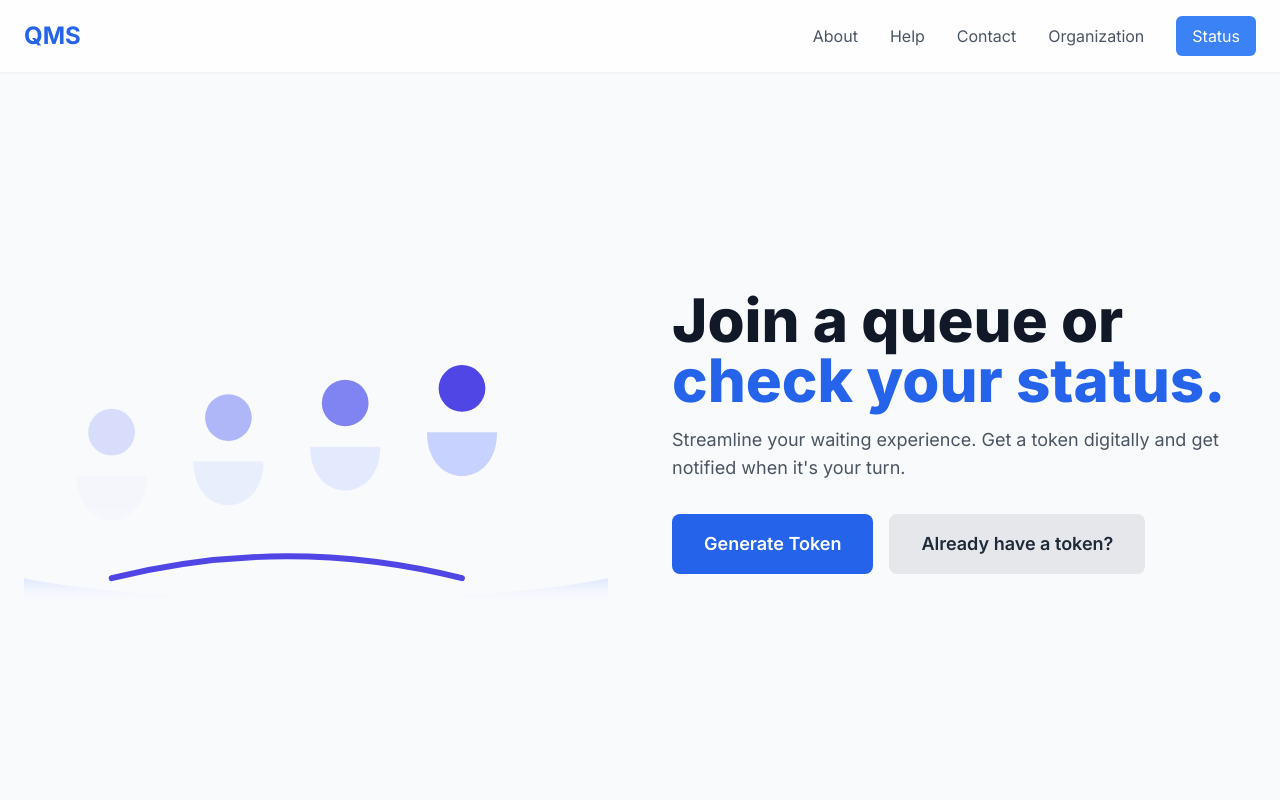
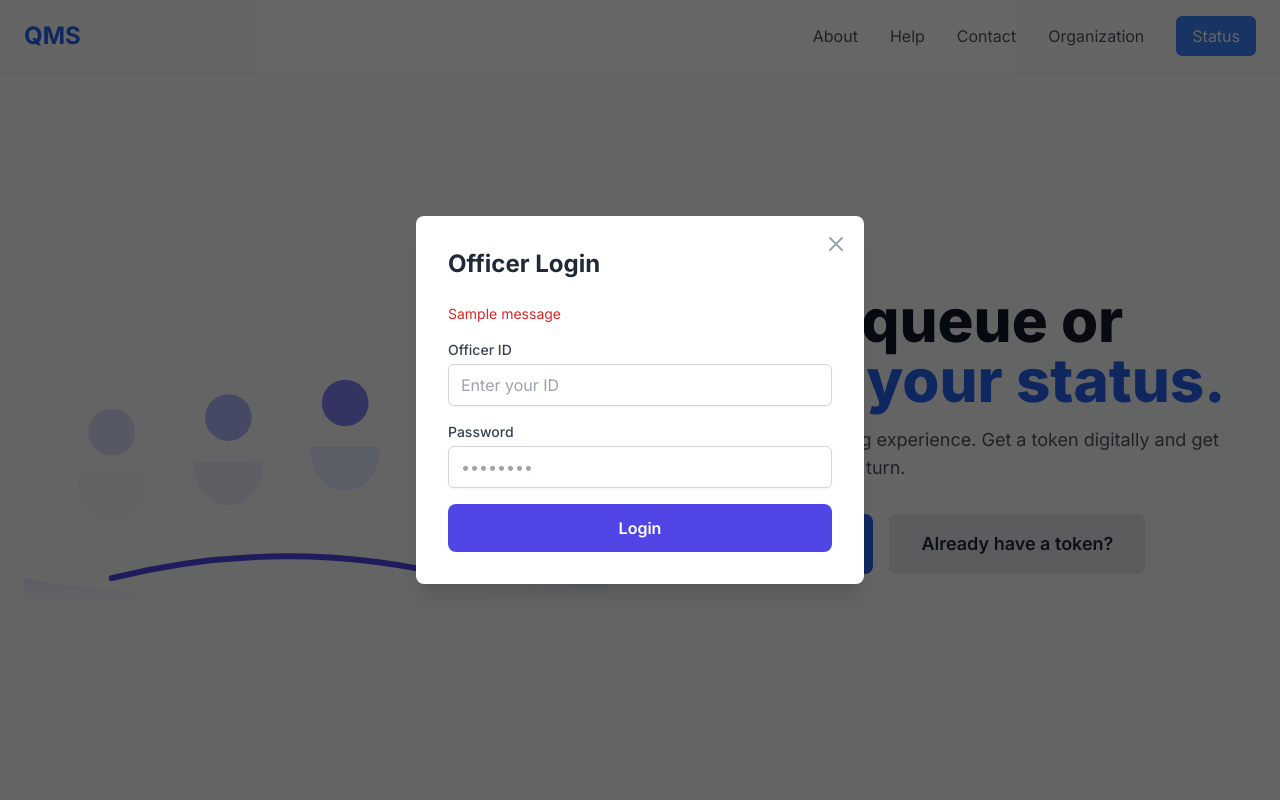
Before and after one commit to foxtrot222/qms, a Flask app: page / in a window 1280 px wide. Run offline with Flask 3, Linux system fonts and the light colour scheme; one stand-in notice (Sample message) is shown; some libraries are stand-ins or nearby versions.

Commit message:
fix: now only offiers with correct id and password can access dashboard

```diff
--- a/src/main.py
+++ b/src/main.py
@@ -1,34 +1,82 @@
-from flask import Flask, render_template
+from flask import Flask, request, render_template, redirect, url_for, session, flash , jsonify
 from dotenv import load_dotenv
 import os
 import mysql.connector
-# Load the .env file
+
+# Load .env
 load_dotenv()
+
 app = Flask(__name__)
-# Access values from .env
-app.secret_key = os.getenv("SECRET_KEY")
-try:
-    conn = mysql.connector.connect(
-        host="localhost",
-        user=os.getenv("DB_USER"),
-        password=os.getenv("DB_PASS"),
-        database=os.getenv("DB_NAME")
-    )
-    print('Database connected successfuly.')
-except mysql.connector.Error as e:
-    print(f"Database connection failed: {e}")
-    conn = None  # Avoid crashing if DB is not connected
+app.secret_key = os.getenv("SECRET_KEY", "dev-secret")
+
+def get_db_connection():
+    try:
+        conn = mysql.connector.connect(
+            host="localhost",
+            user=os.getenv("DB_USER"),
+            password=os.getenv("DB_PASS"),
+            database=os.getenv("DB_NAME")
+        )
+        return conn
+    except mysql.connector.Error as e:
+        print(f"Database connection failed: {e}")
+        return None
+
 @app.route("/")
-#Home Page
 def home():
     return render_template("index.html")
 
+@app.route('/login', methods=['POST'])
+def login():
+    conn=get_db_connection()
+    officerId = request.form.get('officerId')
+    officerPassword = request.form.get('officerPassword')
+
+    if not officerId or not officerPassword:
+        return jsonify({"success": False, "error": "Provide both ID and password."})
+
+    try:
+        cursor = conn.cursor(dictionary=True)
+        query = "SELECT * FROM service_provider WHERE officerID=%s AND password=%s"
+        cursor.execute(query, (officerId, officerPassword))
+        officer = cursor.fetchone()
+        cursor.close()
+
+        if officer:
+            # Set session for dashboard access
+            session['user_id'] = officer['id']
+            session['username'] = officer['name']
+
+            # Send JSON for JS redirect
+            return jsonify({
+                "success": True,
+                "redirect": "/dashboard",
+                "officerName": officer['name']
+            })
+
+        else:
+            return jsonify({"success": False, "error": "Invalid ID or password."})
+
+    except mysql.connector.Error as err:
+        print("Database query failed:", err)
+        return jsonify({"success": False, "error": "Database error occurred."})
+
+
 @app.route("/dashboard")
 def dashboard():
-    return render_template("dashboard.html")
+    if "user_id" not in session:
+        flash("You must login first.", "error")
+        return redirect(url_for("home"))
 
-@app.route("/status")
-def status():
-    return render_template("status.html")
+    officer_name = session.get('username')
+    return render_template("dashboard.html", officer_name=officer_name)
+
+
+@app.route("/logout")
+def logout():
+    session.clear()
+    flash("Logged out successfully.", "success")
+    return redirect(url_for("home"))
+
 if __name__ == "__main__":
     app.run(debug=True)
--- a/src/static/script.js
+++ b/src/static/script.js
@@ -90,25 +90,77 @@ const officerLoginModal = document.getElementById('officerLoginModal');
 const officerLoginModalContent = document.getElementById('officer-login-modal-content');
 const closeOfficerLoginModalBtn = document.getElementById('closeOfficerLoginModalBtn');
 const officerLoginForm = document.getElementById('officerLoginForm');
+const officerLoginError = document.querySelector('#officerLoginError');
 
 if (accessDashboardBtn) {
-    const openOfficerLoginModal = () => { officerLoginModal.classList.remove('hidden'); setTimeout(() => { officerLoginModal.style.opacity = '1'; officerLoginModalContent.classList.remove('scale-95', 'opacity-0'); }, 10); };
-    const closeOfficerLoginModal = () => { officerLoginModalContent.classList.add('scale-95', 'opacity-0'); officerLoginModal.style.opacity = '0'; setTimeout(() => officerLoginModal.classList.add('hidden'), 300); };
-    accessDashboardBtn.addEventListener('click', (e) => { e.preventDefault(); openOfficerLoginModal(); });
-    closeOfficerLoginModalBtn.addEventListener('click', closeOfficerLoginModal);
-    officerLoginModal.addEventListener('click', (e) => { if (e.target === officerLoginModal) closeOfficerLoginModal(); });
-    officerLoginForm.addEventListener('submit', (e) => {
+    const openModal = () => {
+        officerLoginModal.classList.remove('hidden');
+        setTimeout(() => {
+            officerLoginModal.style.opacity = '1';
+            officerLoginModalContent.classList.remove('scale-95', 'opacity-0');
+        }, 10);
+    };
+    const closeModal = () => {
+        officerLoginModalContent.classList.add('scale-95', 'opacity-0');
+        officerLoginModal.style.opacity = '0';
+        setTimeout(() => officerLoginModal.classList.add('hidden'), 300);
+    };
+
+    accessDashboardBtn.addEventListener('click', e => { e.preventDefault(); openModal(); });
+    closeOfficerLoginModalBtn.addEventListener('click', closeModal);
+    officerLoginModal.addEventListener('click', e => { if (e.target === officerLoginModal) closeModal(); });
+
+    officerLoginForm.addEventListener('submit', async (e) => {
         e.preventDefault();
-        const officerIdInput = document.getElementById('officerId').value;
-        const officerPasswordInput = document.getElementById('officerPassword').value;
-        if (officerIdInput.toLowerCase() === 'test' && officerPasswordInput === '0') {
-            closeOfficerLoginModal();
-            setTimeout(() => { window.location.href = '/dashboard'; }, 350);
+        officerLoginError.classList.add('hidden');
+
+        const officerId = document.getElementById('officerId').value.trim();
+        const officerPassword = document.getElementById('officerPassword').value;
+        const submitBtn = officerLoginForm.querySelector('button[type="submit"]');
+
+        if (!officerId || !officerPassword) {
+            officerLoginError.textContent = "Provide both ID and password.";
+            officerLoginError.classList.remove('hidden');
             return;
         }
-        const loginButton = e.target.querySelector('button[type="submit"]'); loginButton.textContent = 'Logging in...'; setTimeout(() => { loginButton.textContent = 'Success!'; loginButton.classList.replace('bg-indigo-600', 'bg-green-500'); loginButton.classList.replace('hover:bg-indigo-700', 'bg-green-500'); setTimeout(() => { closeOfficerLoginModal(); officerLoginForm.reset(); setTimeout(() => { loginButton.textContent = 'Login'; loginButton.classList.replace('bg-green-500', 'bg-indigo-600'); loginButton.classList.add('hover:bg-indigo-700'); }, 500); }, 1500); }, 1000);
+
+        submitBtn.textContent = "Logging in...";
+
+        try {
+            const formData = new FormData();
+            formData.append('officerId', officerId);
+            formData.append('officerPassword', officerPassword);
+
+            const response = await fetch('/login', { method: 'POST', body: formData });
+            const data = await response.json();
+
+            if (data.success) {
+                // Store officer info in sessionStorage
+                sessionStorage.setItem('officerName', data.officerName);
+                sessionStorage.setItem('officerId', officerId); // store ID for dashboard
+
+                // Redirect to dashboard
+                window.location.href = data.redirect;
+            }
+            else {
+                officerLoginError.textContent = data.error;
+                officerLoginError.classList.remove('hidden');
+                submitBtn.textContent = "Login";
+            }
+
+        } catch (err) {
+            officerLoginError.textContent = "Login failed. Try again.";
+            officerLoginError.classList.remove('hidden');
+            submitBtn.textContent = "Login";
+            console.error(err);
+        }
     });
+
 }
+
+
+
+
 
 // === Officer Dashboard Logic ===
 const customerTimerEl = document.getElementById('customerTimer');
@@ -220,3 +272,27 @@ if (statusForm) {
         }, 1500);
     });
 }
+
+// Auto-open officer login modal if there is a flash message
+document.addEventListener("DOMContentLoaded", function() {
+    const flashMsgDiv = document.querySelector('#officerLoginModal .text-red-600');
+    if (flashMsgDiv && flashMsgDiv.textContent.trim() !== "") {
+        const modal = document.getElementById("officerLoginModal");
+        const modalContent = document.getElementById("officer-login-modal-content");
+
+        modal.classList.remove("hidden");
+        modalContent.classList.remove("scale-95", "opacity-0");
+        modalContent.classList.add("scale-100", "opacity-100");
+    }
+});
+
+// Update Officer Name on Dashboard after login
+document.addEventListener("DOMContentLoaded", () => {
+    const officerNameEl = document.getElementById('officerName');
+    const officerName = sessionStorage.getItem('officerName'); // fetched from login
+    const officerId = sessionStorage.getItem('officerId'); // optional: store ID too
+
+    if (officerNameEl && officerName) {
+        officerNameEl.textContent = `${officerName} (ID: ${officerId || ''})`;
+    }
+});
--- a/src/templates/dashboard.html
+++ b/src/templates/dashboard.html
@@ -49,6 +49,10 @@
 
         <!-- Officer Dashboard Section -->
         <main id="dashboardPage" class="flex-grow container mx-auto px-6 pt-24 pb-16">
+            <!-- Welcome Message -->
+            <div class="mb-6">
+                <h1 class="text-xl font-bold">Hello {{ officer_name }}! You are logged in.</h1>
+            </div>
             <div class="bg-white p-4 md:p-6 rounded-lg shadow-xl w-full h-full flex flex-col" style="min-height: 80vh;">
                 <!-- Top Section: Timer and Queue -->
                 <div class="grid grid-cols-1 lg:grid-cols-2 gap-6 border-b pb-6 mb-6">
--- a/src/templates/index.html
+++ b/src/templates/index.html
@@ -124,29 +124,50 @@
     <form method="POST" action="/login" id="officerLoginForm">
         <div id="officerLoginModal" class="hidden fixed inset-0 bg-black bg-opacity-60 z-50 flex justify-center items-center p-4 transition-opacity duration-300">
             <div class="bg-white rounded-lg shadow-xl p-8 w-full max-w-md relative transform transition-all duration-300 scale-95 opacity-0" id="officer-login-modal-content">
+
+                <!-- Close Button -->
                 <button id="closeOfficerLoginModalBtn" class="absolute top-4 right-4 text-gray-400 hover:text-gray-600 transition-colors">
                     <svg class="w-6 h-6" fill="none" stroke="currentColor" viewBox="0 0 24 24">
                         <path stroke-linecap="round" stroke-linejoin="round" stroke-width="2" d="M6 18L18 6M6 6l12 12"></path>
                     </svg>
                 </button>
+
                 <h2 class="text-2xl font-bold mb-6 text-gray-800">Officer Login</h2>
 
                 <div class="space-y-4">
+
+                    <!-- Flash/Error Message -->
+                    <p id="officerLoginError" class="text-red-600 text-sm {% if not get_flashed_messages() %}hidden{% endif %}">
+                        {% with messages = get_flashed_messages() %}
+                            {% if messages %}
+                                {% for msg in messages %}
+                                    {{ msg }}
+                                {% endfor %}
+                            {% endif %}
+                        {% endwith %}
+                    </p>
+
+                    <!-- Officer ID -->
                     <div>
                         <label for="officerId" class="block text-sm font-medium text-gray-700 mb-1">Officer ID</label>
                         <input type="text" id="officerId" name="officerId" class="w-full px-3 py-2 border border-gray-300 rounded-md shadow-sm focus:outline-none focus:ring-indigo-500 focus:border-indigo-500" placeholder="Enter your ID" required>
                     </div>
+
+                    <!-- Password -->
                     <div>
                         <label for="officerPassword" class="block text-sm font-medium text-gray-700 mb-1">Password</label>
                         <input type="password" id="officerPassword" name="officerPassword" class="w-full px-3 py-2 border border-gray-300 rounded-md shadow-sm focus:outline-none focus:ring-indigo-500 focus:border-indigo-500" placeholder="••••••••" required>
                     </div>
+
+                    <!-- Submit Button -->
                     <button type="submit" class="w-full bg-indigo-600 text-white font-semibold rounded-lg px-4 py-3 mt-4 hover:bg-indigo-700 focus:outline-none focus:ring-4 focus:ring-indigo-300 transition-all duration-300 transform hover:scale-105">Login</button>
+
                 </div>
-
             </div>
         </div>
     </form>
 
+
     <script src="{{ url_for('static', filename='script.js') }}"></script>
 </body>
 </html>
```
